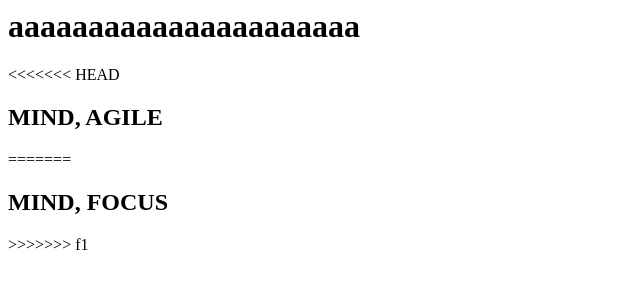
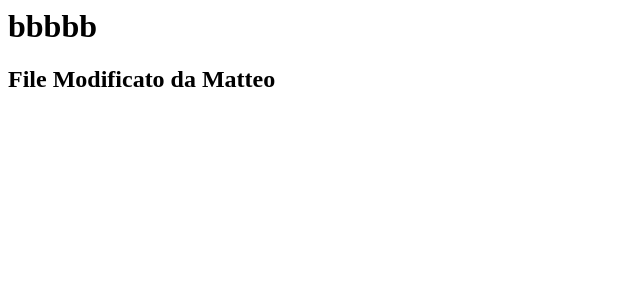
Before and after one commit to GusparoMatteo/Corso-dist2023clone, a plain HTML site: page indexConflitto.html in a window 1280 px wide. Shown: the whole page, without its empty margins (0-640 px from the left). Drawn offline with Linux system fonts and the light colour scheme.

Commit message:
modificato conflitto

```diff
--- a/indexConflitto.html
+++ b/indexConflitto.html
@@ -1,10 +1,6 @@
 <html>
 <body>
-<h1> aaaaaaaaaaaaaaaaaaaaaa </h1>
-<<<<<<< HEAD
-<h2> MIND, AGILE </h2>
-=======
-<h2> MIND, FOCUS </h2>
->>>>>>> f1
+<h1> bbbbb </h1>
+<h2> File Modificato da Matteo </h2>
 </body>
 </html>
```
